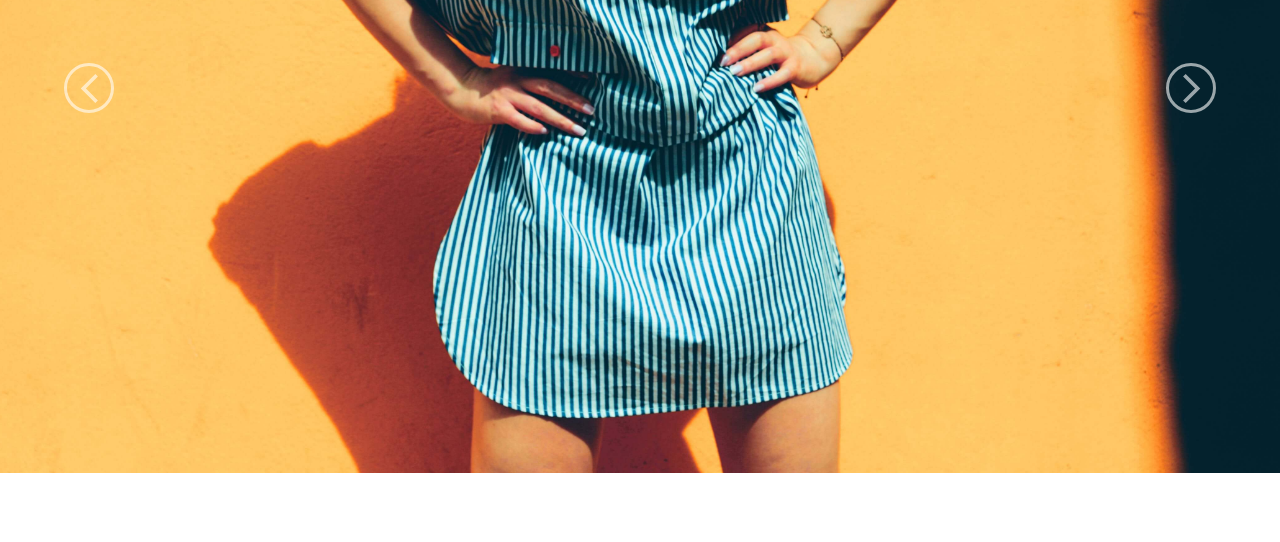
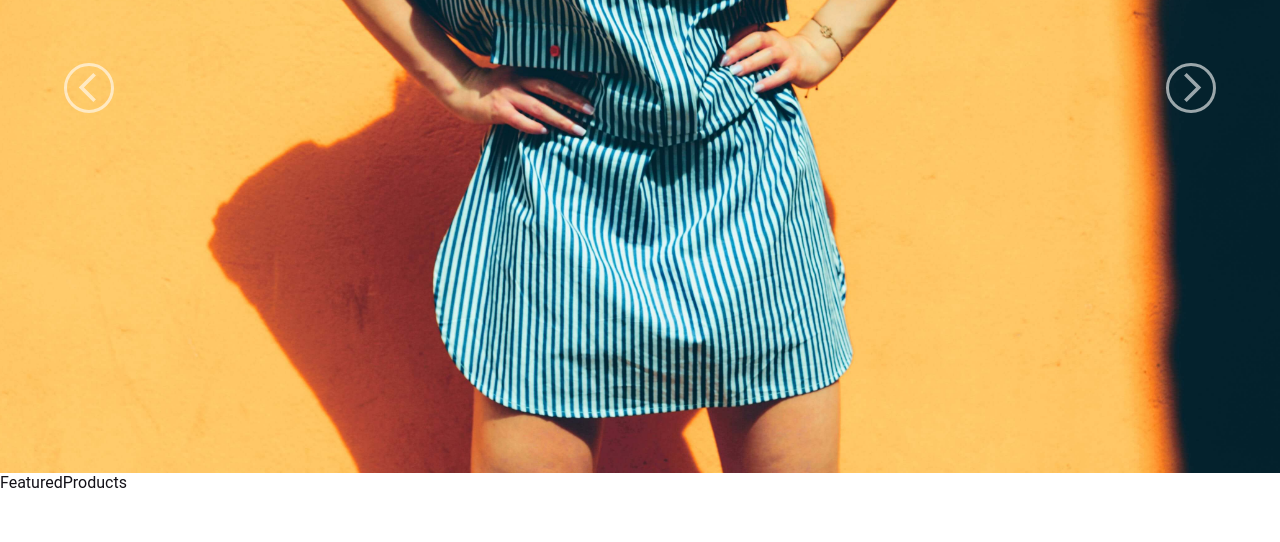
Before and after one commit to konstantine-sa/fashionFreude, a React (Vite) app in the folder client/: page / in a window 1280 px wide. Shown: the part 326-868 px from the top of the page. Built offline with nearby package versions, Linux system fonts and the light colour scheme.

Commit message:
slider completed

```diff
--- /dev/null
+++ b/client/src/components/FeaturedProducts/FeaturedProducts.jsx
@@ -0,0 +1,11 @@
+import classes from "./FeaturedProducts.module.scss";
+
+const FeaturedProducts = () => {
+  return (
+    <section>
+      <div>FeaturedProducts</div>
+    </section>
+  );
+};
+
+export default FeaturedProducts;
--- /dev/null
+++ b/client/src/components/FeaturedProducts/FeaturedProducts.module.scss
@@ -0,0 +1 @@
+@use "../../_scss/queries.scss" as *;
--- a/client/src/components/Slider/Slider.jsx
+++ b/client/src/components/Slider/Slider.jsx
@@ -14,8 +14,6 @@ const Slider = () => {
   const nextSlide = () => {
     setCurrentSlide(currentSlide === 4 ? 0 : (prev) => prev + 1);
   };
-
-  console.log(currentSlide);
 
   const data = [
     "../../../public/img/hero_1.jpg",
--- a/client/src/components/Slider/Slider.module.scss
+++ b/client/src/components/Slider/Slider.module.scss
@@ -58,14 +58,12 @@ img {
   border-color: var(--color-white-500-60);
 }
 
-.arrow {
+.arrowLeft {
   position: absolute;
-}
-
-.arrowLeft {
   right: calc(var(--base) / 1.8);
 }
 
 .arrowRight {
+  position: absolute;
   left: calc(var(--base) / 1.8);
 }
--- a/client/src/pages/Home/Home.jsx
+++ b/client/src/pages/Home/Home.jsx
@@ -1,3 +1,4 @@
+import FeaturedProducts from "../../components/FeaturedProducts/FeaturedProducts";
 import Slider from "../../components/Slider/Slider";
 import "./Home.scss";
 
@@ -6,6 +7,7 @@ const Home = () => {
     <>
       <div className="home">
         <Slider />
+        <FeaturedProducts />
       </div>
     </>
   );
```
